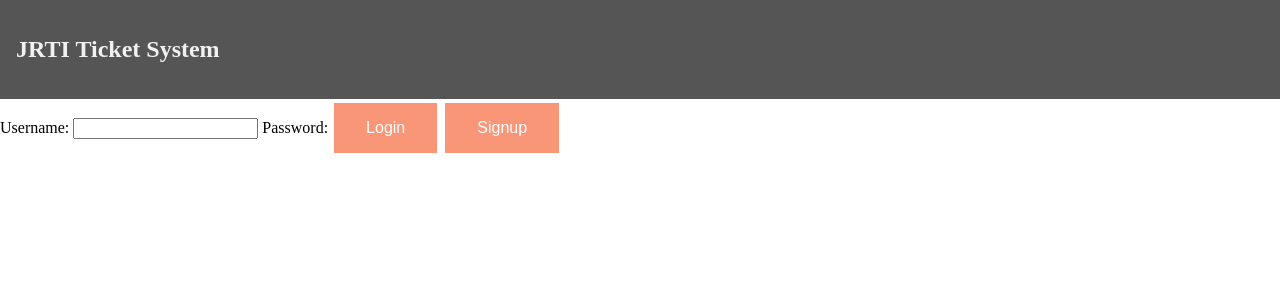
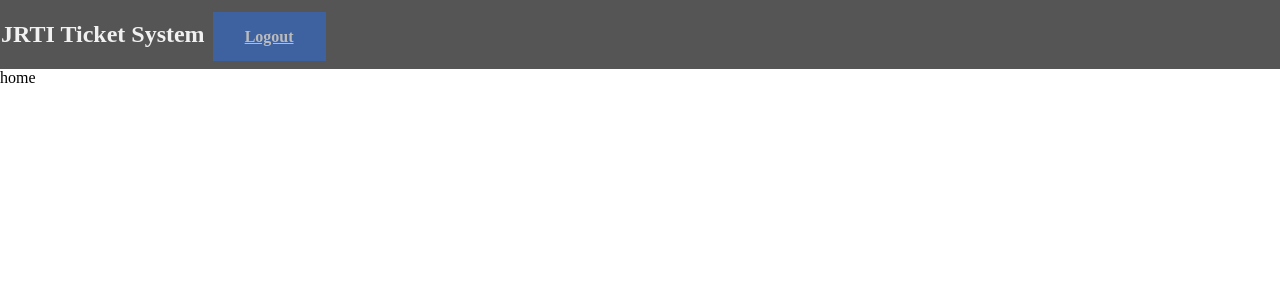
Before and after one commit to JaredTauler/TicketSystem, a Flask app: page / in a window 1280 px wide. Shown: the top 300 px of the page. Run offline with Flask 2, Linux system fonts and the light colour scheme; the visitor is signed in with stand-in values (Sample User, id 1).

Commit message:
Add files via upload

```diff
--- a/app.py
+++ b/app.py
@@ -4,7 +4,6 @@
 
 # pip install mysqlclient, redis, cryptography
 # or you will crash.
-import base64
 
 from flask import Flask, render_template, request, redirect, url_for, session
 from flask_session.__init__ import Session
@@ -18,8 +17,6 @@ from sqlalchemy import create_engine
 
 import os
 import hashlib
-import io
-
 
 def ConnectionString(USERNAME, PASS, HOST):
     DBstr = "mysql+pymysql://" \
@@ -46,7 +43,7 @@ def ExecuteDB(cmd, engine, returning=False):
 # Custom exceptions.
 class TicketSystemError(Exception): pass
 class BadInputError(TicketSystemError): pass
-class DatabaseConflict(TicketSystemError): pass
+class DatabaseError(TicketSystemError): pass
 
 ## Main program
 app = Flask(__name__)
@@ -54,7 +51,7 @@ app.config["SECRET_KEY"] = "211910"
 # print(ConnectionString("jlt", "1234", "localhost"))
 
 # Connect to DB server
-engine = create_engine(ConnectionString("jlt", "1234", "192.168.0.131"))  # pip install mysqlclient
+engine = create_engine(ConnectionString("jlt", "1234", "localhost"))  # pip install mysqlclient
 
 # a = pd.read_sql_table("user", con=DB, schema="ticketsystem")
 # SESSION_TYPE = 'redis'
@@ -73,43 +70,43 @@ engine = create_engine(ConnectionString("jlt", "1234", "192.168.0.131"))  # pip
 # sess.init_app(app)
 # print(sess)
 
-@app.route('/', methods=["GET", "POST"])
+@app.route('/login', methods=["GET", "POST"])
 def Login():
     print(request.method)
+    session.clear()
     if request.method == "POST":
         if request.form.get('login'):
-            # getting input with name = fname in HTML form
             username = request.form.get("username")
-            # getting input with name = lname in HTML form
             password = request.form.get("password")
-            # password = 'password123'
-            #
-            #
-            # password_to_check = 'password123' # The password provided by the user to check
-            #
-            # # Use the exact same setup you used to generate the key, but this time put in the password to check
-            # new_key = hashlib.pbkdf2_hmac(
-            #     'sha256',
-            #     password_to_check.encode('utf-8'), # Convert the password to bytes
-            #     salt,
-            #     100000
-            # )
-            #
-            # if new_key == key:
-            #     print('Password is correct')
-            # else:
-            #     print('Password is incorrect')
-            session["user"] = "21"
+            form = {}
+            for i in ["password", "username"]:
+                form[i] = request.form.get(i)
+
+            user = pd.read_sql_query(f"SELECT * FROM `ticketsystem`.`user` WHERE `username` LIKE '{form['username']}'", engine)
+            if user.empty:
+                raise DatabaseError("User not in Database")
+
+            password = bytes.fromhex(user["password"].values[0])
+            salt = bytes.fromhex(user["salt"].values[0])
+
+            hashed = hashlib.pbkdf2_hmac('sha256',form["password"].encode('utf-8'), salt, 100000)
+
+            if hashed != password:
+                return "Bad password!"
+
+            session["user"] = user["username"].values[0]
+            session["email"] = user["email"].values[0]
+            print(session)
             return redirect(url_for("Home"))
         elif request.form.get('signup'): return redirect(url_for("Signup"))
 
     return render_template("login.html")
 
 
-@app.route("/home")
+@app.route("/")
 def Home():
     if "user" in session:
-        return "home"
+        return render_template("home.html")
     else:
         return redirect(url_for("Login")) # Redirect back to login if no user.
 
@@ -136,8 +133,8 @@ def Signup():
                 raise BadInputError("Passwords do not match.")
 
             # Check if username is taken. SQL command will return rows with matching username. (which will never be more than 1)
-            if len(ExecuteDB(f"SELECT * FROM ticketsystem.user WHERE `username` LIKE '{form['username']}'", engine, True)) > 0:
-                raise DatabaseConflict(f"The username {form['username']} is already taken.")
+            if len(ExecuteDB(f"SELECT * FROM `ticketsystem`.`user` WHERE `username` LIKE '{form['username']}'", engine, True)) > 0:
+                raise DatabaseError(f"The username {form['username']} is already taken.")
 
             salt = os.urandom(32)  # Remember this
             hashed = hashlib.pbkdf2_hmac('sha256', form["password"].encode('utf-8'), salt, 100000)
@@ -148,6 +145,8 @@ def Signup():
                 ('{form['username']}', '{form['email']}', '{hashed.hex()}', '{salt.hex()}')"
             , engine)
 
+            return redirect(url_for("Signup"))
+
 
         except Exception as e:
             return str(e)
--- a/templates/base.html
+++ b/templates/base.html
@@ -12,7 +12,7 @@
         }
         /* Header Code */
         .header {
-          padding: 16px ;
+          padding: 1px ;
           background: #555;
           color: #f1f1f1;
         }
@@ -36,15 +36,15 @@
 
         /* Button Code */
         .btn {
-          background-color: #f4511e;
+          background-color: #306bd2;
           border: none;
           color: white;
           padding: 16px 32px;
           text-align: center;
           font-size: 16px;
           margin: 4px 2px;
-          opacity: 0.6;
-          transition: 0.3s;
+          opacity: .6;
+          transition: 0.2s;
         }
 
         .btn:hover {opacity: 1}
@@ -55,12 +55,18 @@
 </head>
 <header>
     <div class="header" id="myHeader">
-        <h2>JRTI Ticket System</h2>
+        <h2>JRTI Ticket System
+
+        {% if "user" is in session %}
+            <a class="btn" href="{{ url_for('Login')}}">Logout</a>
+        {% endif %}
+        </h2>
     </div>
 </header>
 <body>
     {% block body %}
     {% endblock %}
+
 <script>
     // Button code
     window.onscroll = function() {scroll()}; // function on scroll
@@ -76,6 +82,7 @@
       var popup = document.getElementById("myPopup");
       popup.classList.toggle("show");
     }
+
 </script>
 </body>
 </html>
--- /dev/null
+++ b/templates/home.html
@@ -0,0 +1,6 @@
+{% extends "base.html" %}
+
+{% block body %}
+home
+
+{% endblock %}
--- a/templates/login.html
+++ b/templates/login.html
@@ -7,6 +7,8 @@
     <label for="username">Username:</label>
     <input type="text" id="username" name="username">
     <label for="password">Password:</label>
-    <button  class="btn" value="Login" name="login">Login</button>
+    <input type="text" id="password" name="password">
+    <button class="btn" value="Login" name="login">Login</button>
     <button class="btn" value="signup" name="signup">Signup</button>
+</form>
 {% endblock %}
```
Also changed, not shown: templates/signup.html (+4 -5 lines).
